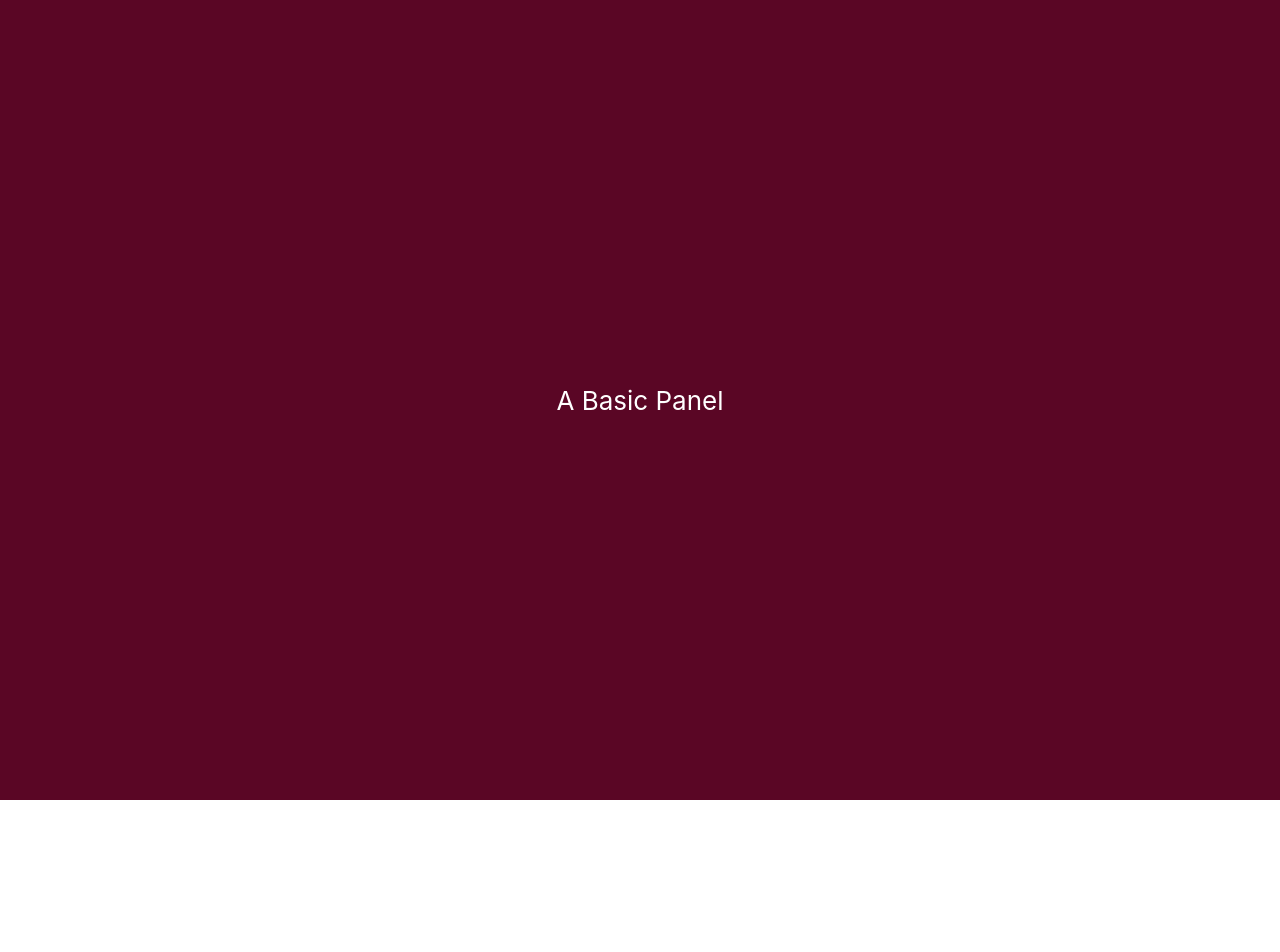
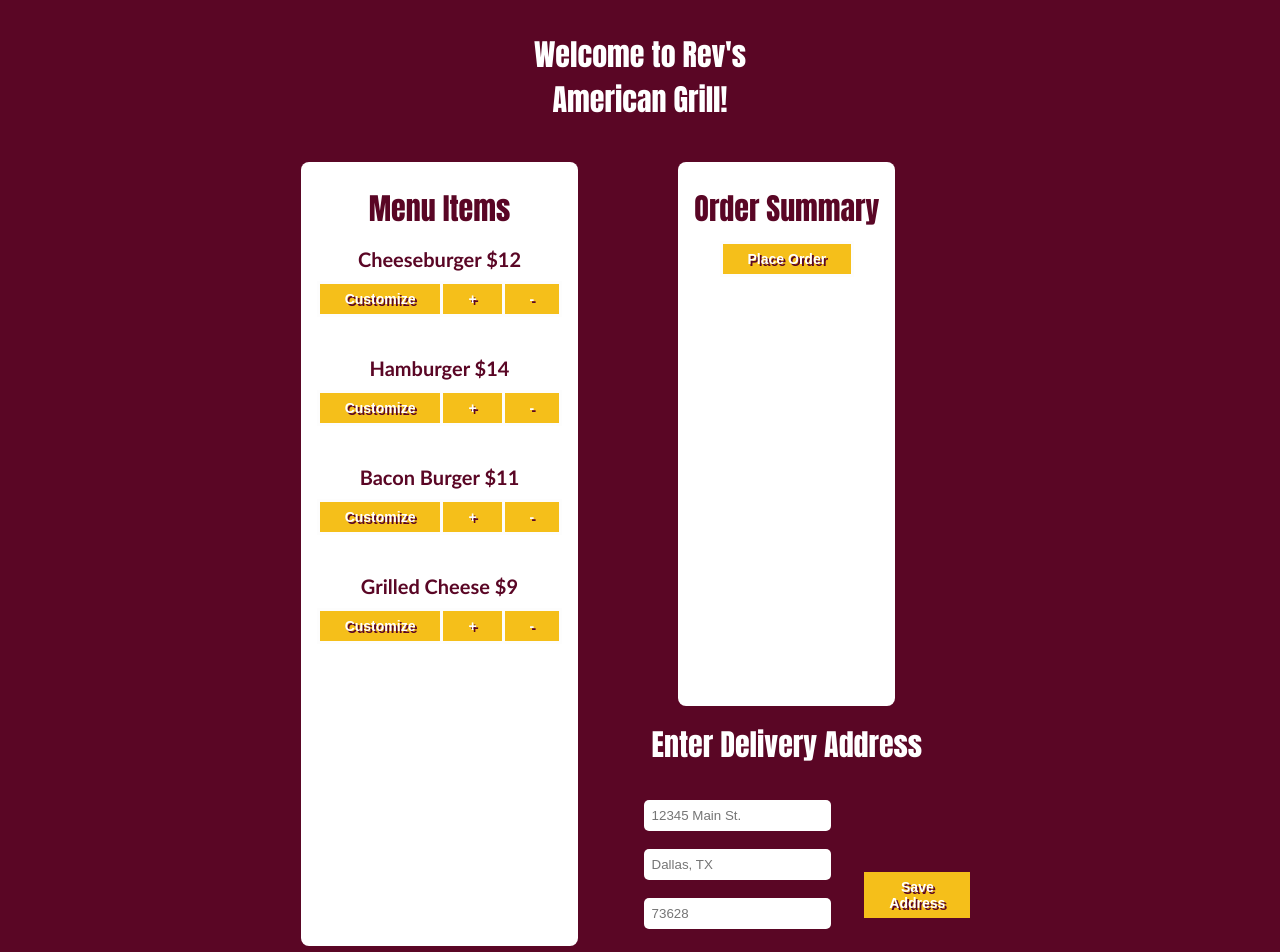
Before and after one commit to aarthi000/CSCE_315_Project_3_HOSTING, a React (Create React App) app: page /customer in a window 1280 px wide. Shown: the top 952 px of the page. Before the commit the page ends 800 px from the top, so only its background shows below. Built offline with nearby package versions, Linux system fonts and the light colour scheme.

Commit message:
customer_window

```diff
--- a/src/App.js
+++ b/src/App.js
@@ -2,7 +2,7 @@ import React from "react";
 import './App.css';
 import { BrowserRouter as Routers, Route, Routes } from "react-router-dom";
 import Home from "./Home";
-import Customer from "./customerWindowGUI"
+import Customer from "./components_customer/customerWindowGUI"
 // import ManagerWindow from "./ManagerWindowGUI"
 
 
--- /dev/null
+++ b/src/components_customer/Cart.js
@@ -0,0 +1,13 @@
+import React from 'react';
+import './customerWindowGUI.css'
+
+function Cart(props) {
+    return (
+        <aside className="block width-1">
+            <h2>Order Summary</h2>
+            <button className='customize_button'>Place Order</button>
+        </aside>
+    )
+}
+
+export default Cart;
--- /dev/null
+++ b/src/components_customer/Header.js
@@ -0,0 +1,12 @@
+import React from 'react';
+import './customerWindowGUI.css'
+
+export default function Header(props) {
+    return (
+        <header className="row block-header center">
+            <div>
+                <h2 className="welcome">Welcome to Rev's American Grill!</h2>
+            </div>
+        </header>
+    );
+}
--- /dev/null
+++ b/src/components_customer/Menu.js
@@ -0,0 +1,19 @@
+import React from 'react';
+import './customerWindowGUI.css'
+import MenuItems from './MenuItem';
+
+
+function Menu(props) {
+    const{items} = props;
+    return (
+        <main className = "block width-2">
+            <h2>Menu Items</h2>
+            <div className="row"></div>
+            {items.map((item) => (
+                <MenuItems key={item.id} item={item}></MenuItems>
+            ))}
+        </main>
+    )
+}
+
+export default Menu;
--- /dev/null
+++ b/src/components_customer/MenuItem.js
@@ -0,0 +1,17 @@
+import React from 'react';
+
+export default function MenuItems(props) {
+    const {item} = props;
+    return (
+        <div>
+            <h3>{item.name} ${item.price}</h3>
+
+            <div>
+                <button className='customize_button'>Customize</button>
+                <button className='customize_button'>+</button>
+                <button className='customize_button'>-</button>
+            </div>
+            <div>.</div>
+        </div>
+    )
+}
--- /dev/null
+++ b/src/components_customer/customerWindowGUI.css
@@ -0,0 +1,177 @@
+h1, h2, h3 {
+    margin: 0.5rem 0;
+}
+
+h1 {
+    font-size: 1.5rem;
+}
+
+h2 {
+    font-family:Impact, Haettenschweiler, 'Arial Narrow Bold', sans-serif;
+    color:#5A0625;
+    font-size: 30px;
+}
+
+h3 {
+    font-family:'Optima', sans-serif;
+    color:#5A0625;
+    font-size: 20px;
+}
+
+
+.row {
+    display: flex;
+    justify-content: space-between;
+}
+
+.row.center {
+    align-items: center;
+}
+
+.width-1 {
+    flex: 1;
+}
+
+.width-2 {
+    flex: 2;
+}
+
+.block {
+    background-color: white;
+    padding: 1rem;
+    margin: 0.5rem;
+    border-radius: 0.5rem;
+}
+
+.block-header {
+    padding: 1rem;
+    padding-left: 30rem;
+    padding-right: 30rem;
+    margin: 0.5rem;
+    border-radius: 0.5rem;
+}
+
+.welcome {
+    color: white;
+}
+
+.row.center {
+    align-items: center;
+}
+
+.customize_button {
+    background-color: #f5bf1a;
+    border: 3px solid #fdfdfd;
+    color: white;
+    padding: 7px 25px;
+    cursor: pointer;
+    float: center;
+  }
+
+.customize_button:not(:last-child) {
+border-right: none;
+}
+
+.customize_button:hover {
+background-color: #d49f00;
+}
+
+.customize_button {
+    font-weight : bold ;
+    font-size: 14px;
+    color: white;
+    text-shadow: 2px 2px #5A0625;
+  }
+
+.Customer {
+    text-align: center;
+}
+
+.Customer-header {
+    background-color: #5A0625;
+    min-height: 100vh;
+    display: flex;
+    flex-direction: column;
+    align-items: center;
+    justify-content: center;
+    font-size: calc(10px + 2vmin);
+    color: white;
+}
+
+.list-items {
+    align-items: center;
+    justify-content: center;
+}
+
+input, select {
+    margin-top: 9px;
+    margin-bottom: 9px;
+    padding: 8px 8px;
+    width: 75%;
+    border-radius: 5px;
+    border: 0;
+    outline: none;
+}
+
+.input-class, .submit-class {
+    display: table-cell;
+    padding: 1rem;
+}
+
+.input-class {
+    /* background-color: #d49f00; */
+    width: 70%;
+    vertical-align: top;
+    text-align: right;
+}
+
+.submit-class {
+    /* background-color: #f5bf1a; */
+    width: 30%;
+    vertical-align: middle;
+    text-align: left;
+}
+
+.save-address-button {
+    background-color: #f5bf1a;
+    border: 1px solid #5A0625;
+    color: white;
+    padding: 7px 25px;
+    cursor: pointer;
+    float: center;
+  }
+
+.save-address-button:not(:last-child) {
+border-right: none;
+}
+
+.save-address-button:hover {
+background-color: #d49f00;
+}
+
+.save-address-button {
+    font-weight : bold ;
+    font-size: 14px;
+    color: white;
+    text-shadow: 2px 2px #5A0625;
+  }
+
+.delivery_heading {
+    font-family:Impact, Haettenschweiler, 'Arial Narrow Bold', sans-serif;
+    color:white;
+    font-size: 30px;
+}
+
+.add-menu-item {
+    display: table;
+    width: 100%;
+    height: 100%;
+}
+
+.left-half, .right-half {
+    display: table-cell;
+    text-align: center;
+    vertical-align: top;
+    width: 50%;
+    padding: 1rem;
+}
--- /dev/null
+++ b/src/components_customer/customerWindowGUI.js
@@ -0,0 +1,28 @@
+// import logo from './images/revs.png';
+import './customerWindowGUI.css';
+import Cart from './Cart';
+import Menu from './Menu';
+import data from './tempData';
+import Header from './Header';
+import React from "react";
+import DeliveryInput from './deliveryAddress';
+
+function Customer() {
+  const {items} = data;
+  return (
+    <div className="Customer Customer-header">
+        <Header></Header>
+        <div className="row">
+          <Menu items={items}></Menu>
+          <div className="Customer Customer-header">
+            <Cart></Cart>
+            <DeliveryInput></DeliveryInput>
+          </div>
+
+        </div>
+    </div>
+
+  );
+}
+
+export default Customer;
--- /dev/null
+++ b/src/components_customer/deliveryAddress.js
@@ -0,0 +1,27 @@
+import React from 'react';
+import './customerWindowGUI.css'
+
+export default function DeliveryInput() {
+    return (
+        <header>
+            <h2 className="delivery_heading">Enter Delivery Address</h2>
+                <div className='add-menu-item'>
+                    <div className='input-class'>
+                        <form>
+                            <label>
+                                <input type="text" placeholder="12345 Main St." />
+                                <br></br>
+                                <input type="text" placeholder="Dallas, TX" />
+                                <br></br>
+                                <input type="text" placeholder="73628" />
+                                <br></br>
+                            </label>
+                        </form>
+                    </div>
+                    <div className='submit-class'>
+                        <button className='save-address-button'>Save Address</button>
+                    </div>
+                </div>
+        </header>
+    );
+}
--- /dev/null
+++ b/src/components_customer/tempData.js
@@ -0,0 +1,27 @@
+const data = {
+    items: [
+        {
+            id: '1',
+            name: 'Cheeseburger',
+            price: 12,
+        },
+        {
+            id: '2',
+            name: 'Hamburger',
+            price: 14,
+        },
+        {
+            id: '3',
+            name: 'Bacon Burger',
+            price: 11,
+        },
+        {
+            id: '4',
+            name: 'Grilled Cheese',
+            price: 9,
+        },
+
+    ]
+}
+
+export default data;
--- a/src/customerWindowGUI.css
+++ /dev/null
@@ -1,19 +0,0 @@
-.Customer {
-    text-align: center;
-}
-
-.Customer-header {
-    background-color: #5A0625;
-    min-height: 100vh;
-    display: flex;
-    flex-direction: column;
-    align-items: center;
-    justify-content: center;
-    font-size: calc(10px + 2vmin);
-    color: white;
-}
-
-.list-items {
-    align-items: left;
-    justify-content: left;
-}
--- a/src/customerWindowGUI.js
+++ /dev/null
@@ -1,18 +0,0 @@
-// import logo from './images/revs.png';
-import './customerWindowGUI.css';
-import React from "react";
-
-function Customer() {
-  return (
-    <div className="Customer">
-      <header className="Customer-header">
-        <div class="panel panel-default">
-            <div class="panel-body">A Basic Panel</div>
-        </div>
-      </header>
-    </div>
-
-  );
-}
-
-export default Customer;
```
